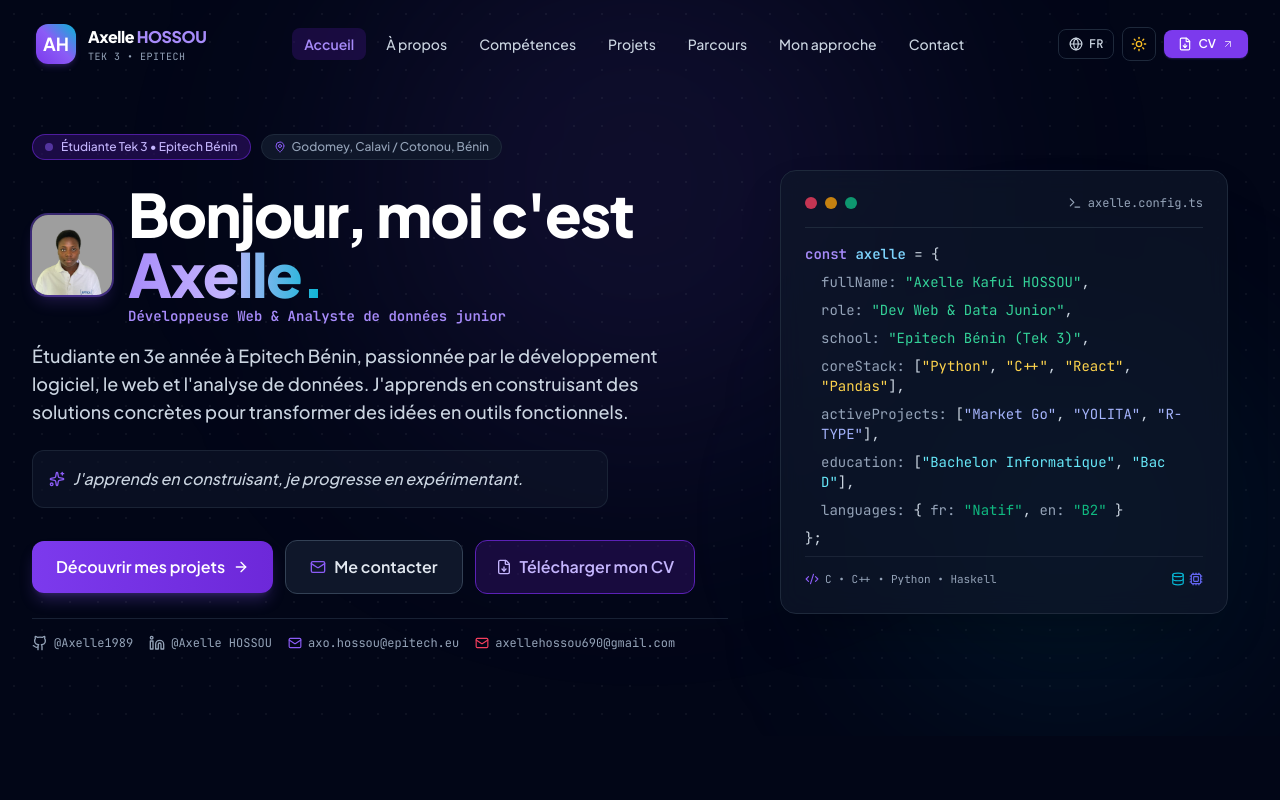
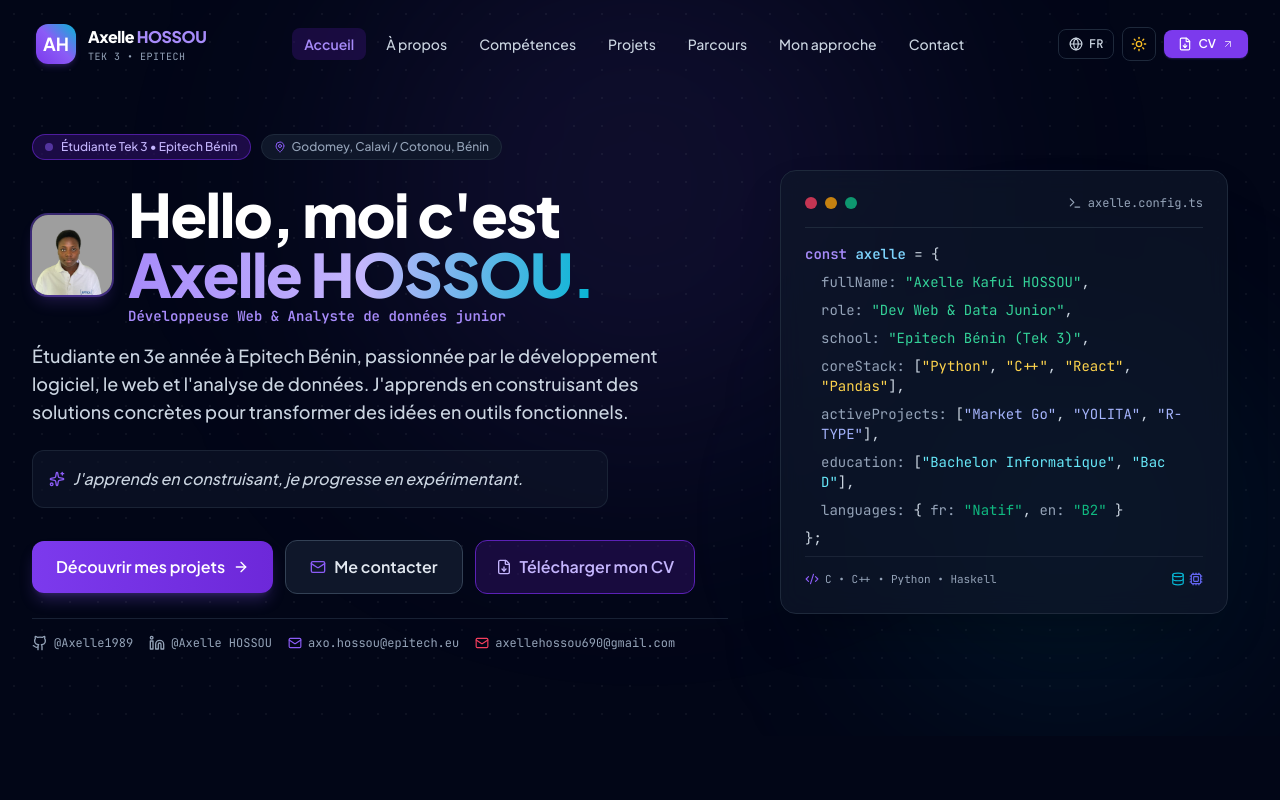
Before and after one commit to Axelle1989/Portfolio_Axelle, a React (Vite) app: page / in a window 1280 px wide. Shown: the top 800 px of the page. Built offline with nearby package versions, Linux system fonts and the light colour scheme; the HTML template or start-up script is replaced by a standard one.

Commit message:
feat: mise à jour du titre d'accueil en 'Hello, moi c'est Axelle HOSSOU'

```diff
--- a/src/components/Hero.tsx
+++ b/src/components/Hero.tsx
@@ -72,7 +72,7 @@ export const Hero: React.FC = () => {
                   <h1 className="text-3xl sm:text-5xl md:text-6xl font-extrabold tracking-tight text-slate-900 dark:text-white leading-[1.15]">
                     {t.hero.greeting}{' '}
                     <span className="text-transparent bg-clip-text bg-gradient-to-r from-brand-600 via-brand-500 to-accent-cyan dark:from-brand-400 dark:via-brand-300 dark:to-accent-cyan">
-                      {profileData.shortName}.
+                      {t.hero.name}.
                     </span>
                   </h1>
                   <p className="text-xs sm:text-sm font-mono text-brand-600 dark:text-brand-400 font-semibold mt-0.5">
--- a/src/i18n/translations.ts
+++ b/src/i18n/translations.ts
@@ -18,8 +18,8 @@ export const translations = {
       switchLang: "English version",
     },
     hero: {
-      greeting: "Bonjour, moi c'est",
-      name: "Axelle.",
+      greeting: "Hello, moi c'est",
+      name: "Axelle HOSSOU",
       badge: "Étudiante Tek 3 • Epitech Bénin",
       location: "Basée à Cotonou, Bénin",
       bio: "Étudiante en informatique à Epitech Bénin, je conçois des solutions numériques à travers le développement web et logiciel, tout en explorant l'intelligence artificielle et l'analyse de données.",
@@ -147,7 +147,7 @@ export const translations = {
     },
     hero: {
       greeting: "Hello, I am",
-      name: "Axelle.",
+      name: "Axelle HOSSOU",
       badge: "Tek 3 Student • Epitech Benin",
       location: "Based in Cotonou, Benin",
       bio: "Computer science student at Epitech Benin, I build digital solutions through web and software development, while exploring artificial intelligence and data analysis.",
```
